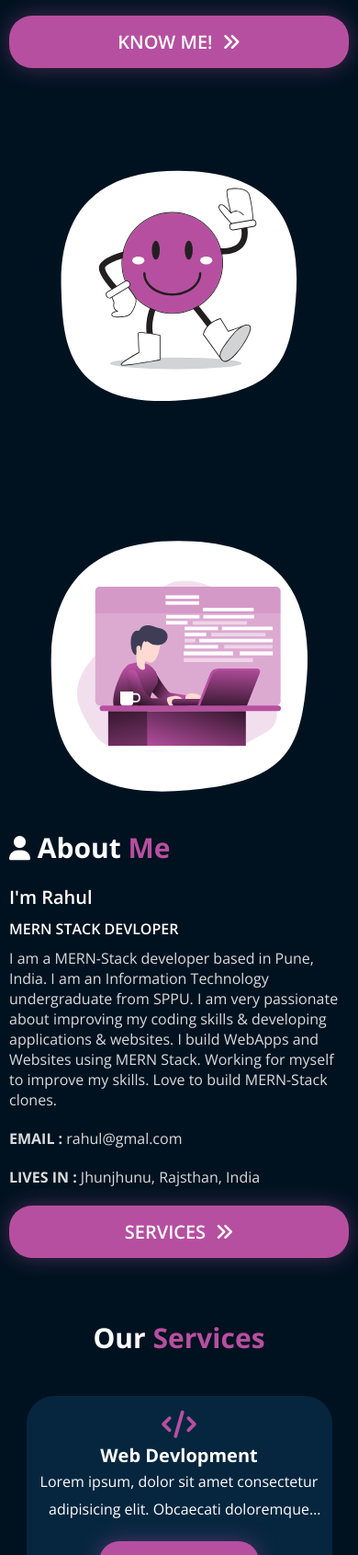
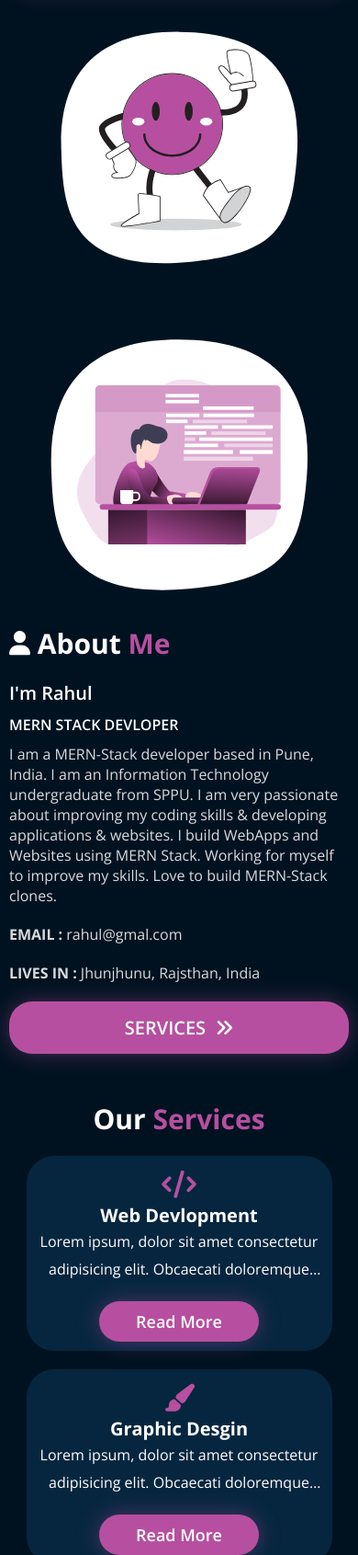
Before and after one commit to itsDevRahul/itsdevrahul.github.io, a plain HTML site: page index.html in a window 390 px wide. Shown: the part 309-2000 px from the top of the page at 92% size. Drawn offline with nearby package versions, Linux system fonts and the light colour scheme.

Commit message:
Add files via upload

```diff
--- a/css/responsive.css
+++ b/css/responsive.css
@@ -50,14 +50,12 @@
     }
 
     .card-pro-container{
-        height: 60%;
         flex-direction: column;
-        overflow: scroll;
         justify-content: unset;
     }
 
     .card-pro {
-        width: 90%;
+        width: 100%;
         height: 40%;
     }
 
@@ -86,12 +84,29 @@
     .home {
         flex-direction: column;
         justify-content: space-evenly;
-        height: 95vh;
+        /* height: 95vh; */
+        height: unset;
+        padding: 10px;
+        padding-bottom: 40px;
+        gap: 30px;
     }
 
     .about {
         flex-direction: column;
         justify-content: space-evenly;
+        height: unset;
+        padding: 10px;
+        padding-bottom: 40px;
+        gap: 20px;
+    }
+
+    .services,
+    .projects,
+    .contact{
+        height: unset;
+        padding: 10px;
+        padding-bottom: 40px;
+        gap: 20px;
     }
 
     .col {
--- a/index.html
+++ b/index.html
@@ -68,7 +68,7 @@
                 <div class="mini-heading1">
                     Nothing to say, But Something to write!
                 </div>
-                <div class="button1">KNOW ME! <span class="anim-icon"><i class="fa-solid fa-angles-right"></i></span>
+                <div onclick="" class="button1">KNOW ME! <span class="anim-icon"><i class="fa-solid fa-angles-right"></i></span>
                 </div>
             </div>
             <div class="col">
```
